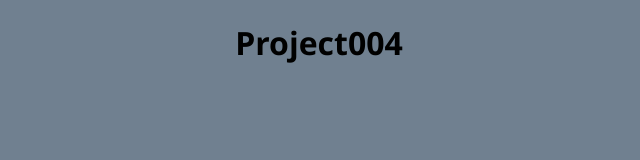
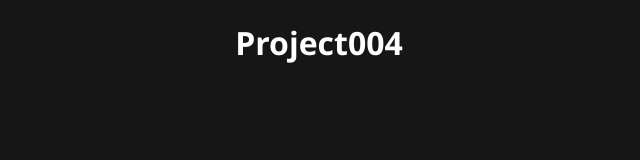
Before and after one commit to Its-Classified/Its-Classified.github.io, a plain HTML site: page index.html in a window 1280 px wide. Shown: the whole page, without its empty margins (321-961 px from the left). Drawn offline with Linux system fonts and the light colour scheme.

Commit message:
Update style.css

```diff
--- a/style.css
+++ b/style.css
@@ -1,6 +1,6 @@
 body{
-    background-color: slategrey;
-    color: black;
+    background-color: rgb(22, 22, 22);
+    color: white;
     font-family: 'Segoe UI', Tahoma, Geneva, Verdana, sans-serif;
 }
 
```
